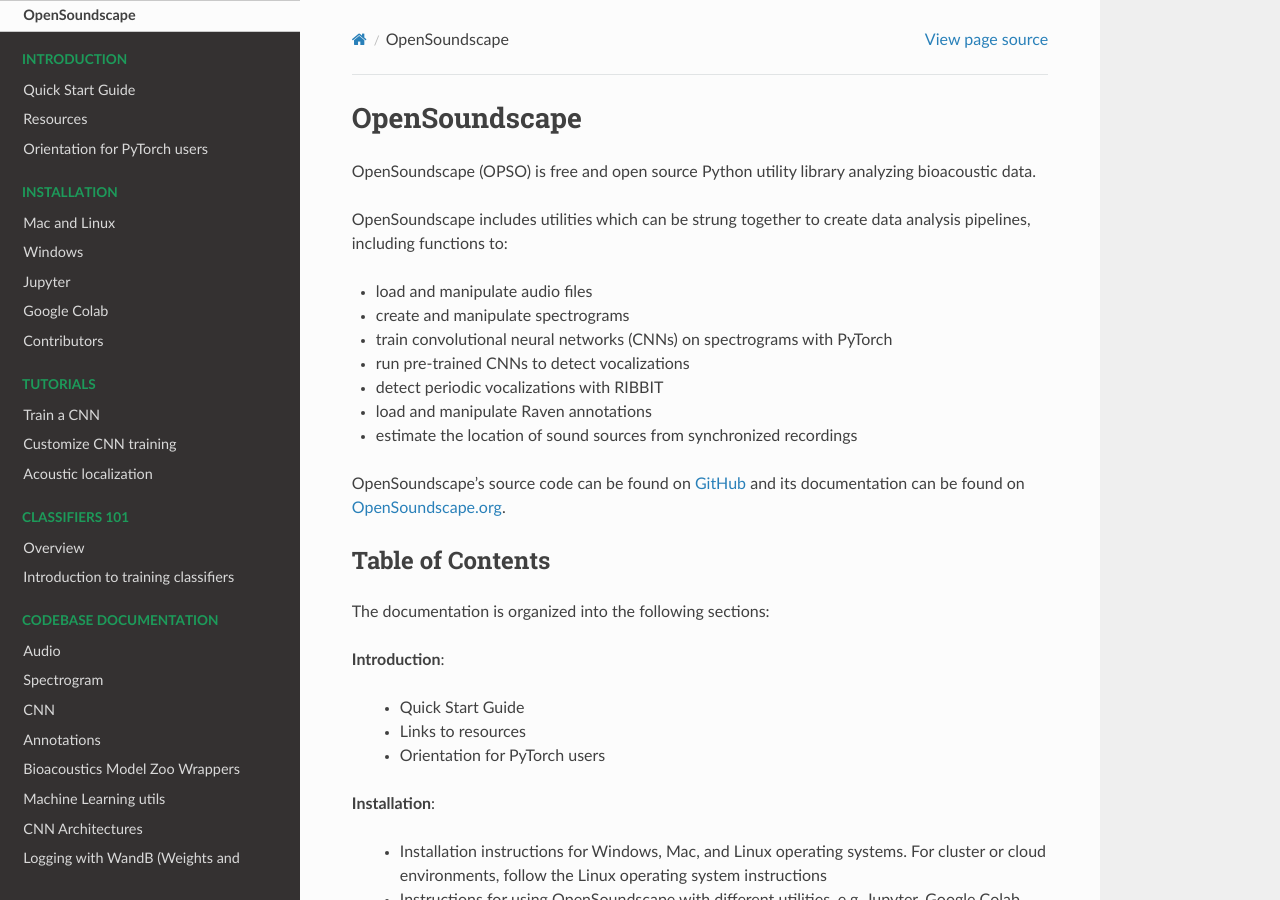
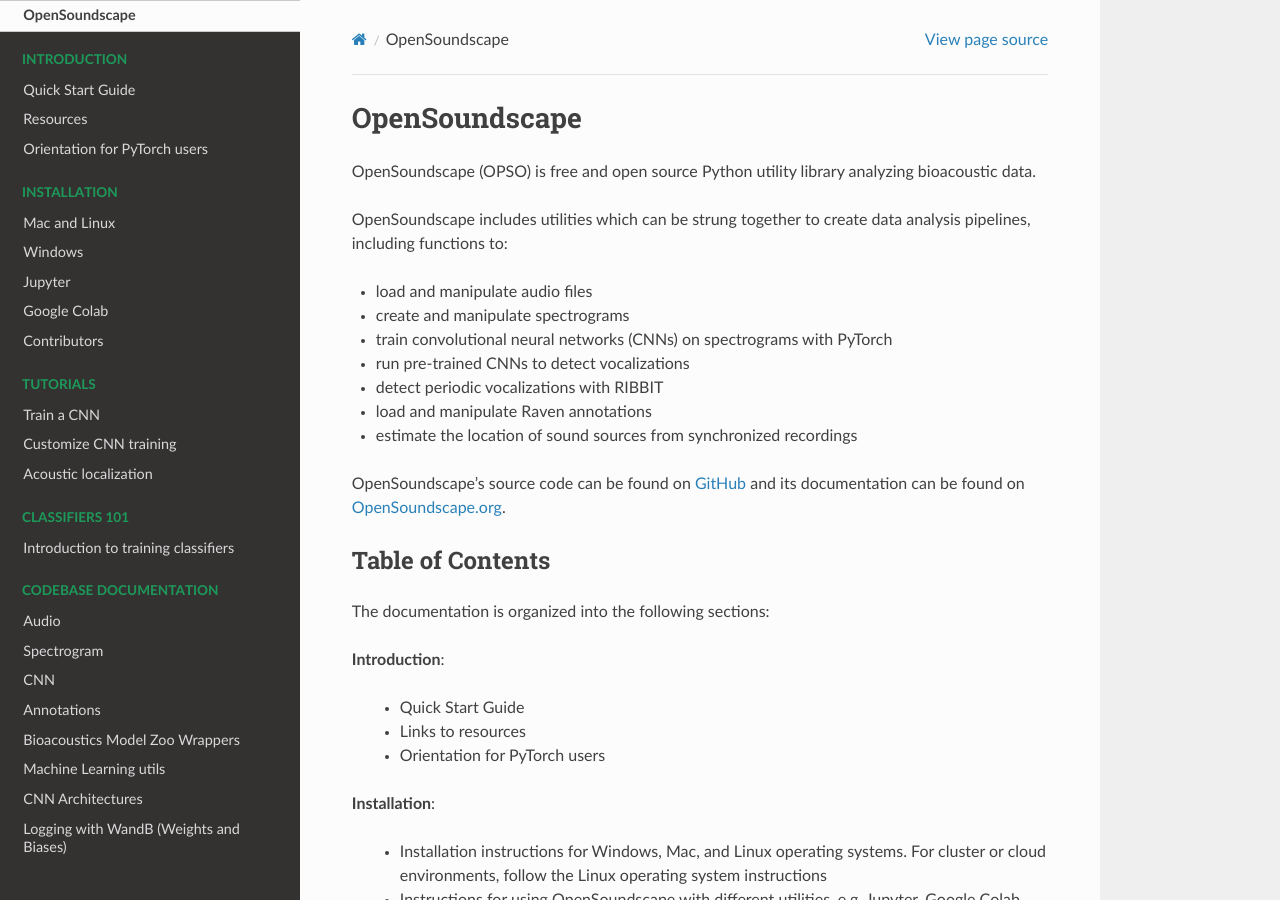
Before and after one commit to kitzeslab/opensoundscape, a Sphinx documentation site: the page built from docs/index.rst, in a window 1280 px wide and 900 px high. Built offline with Sphinx 7.4.7 and the Read the Docs theme 2.0.0, drawn with Linux system fonts in a browser that asks for light colours; pages that are not in the unit, such as notebooks, are missing from menus; the version number is read from the project's files by our own code.

Commit message:
Replaced overview file per Intro.md

```diff
--- a/docs/index.rst
+++ b/docs/index.rst
@@ -110,14 +110,13 @@
    :hidden:
    :caption: Classifiers 101
 
-   classifier_guide/overview
+   classifier_guide/Intro.md
    classifier_guide/why_classify
    classifier_guide/data_organization
    classifier_guide/create_training_dataset
    classifier_guide/train_cnn
    classifier_guide/evaluate_cnn
    classifier_guide/retrain_cnn
-   classifier_guide/Intro.md
 
 .. toctree::
    :maxdepth: 1
```
